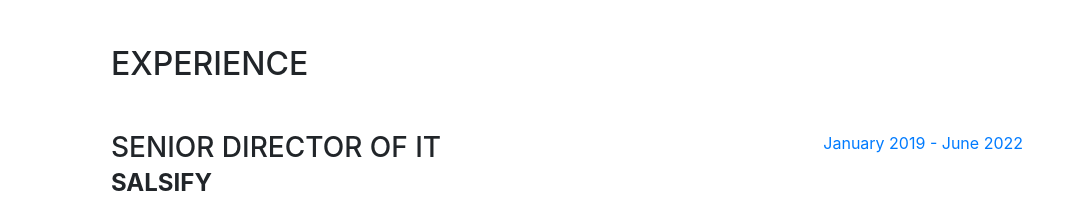
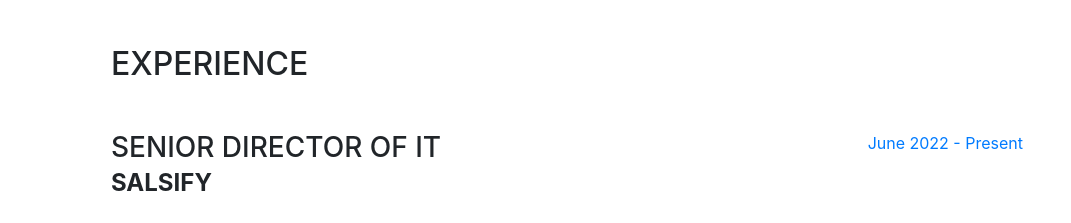
Before and after one commit to jgilmour/jgilmour.github.io, a website with bundled scripts: page index.html in a window 1280 px wide. Shown: the part 804-1027 px from the top of the page, without its empty margins (209-1280 px from the left). Built offline with nearby package versions, Linux system fonts and the light colour scheme; a web font is replaced by a local one.

Commit message:
updated dates

```diff
--- a/index.html
+++ b/index.html
@@ -101,7 +101,7 @@
               <p></p>
             </div>
             <div class="resume-date text-md-right">
-              <span class="text-primary">January 2019 - June 2022</span>
+              <span class="text-primary">June 2022 - Present</span>
             </div>
           </div>
 
```
